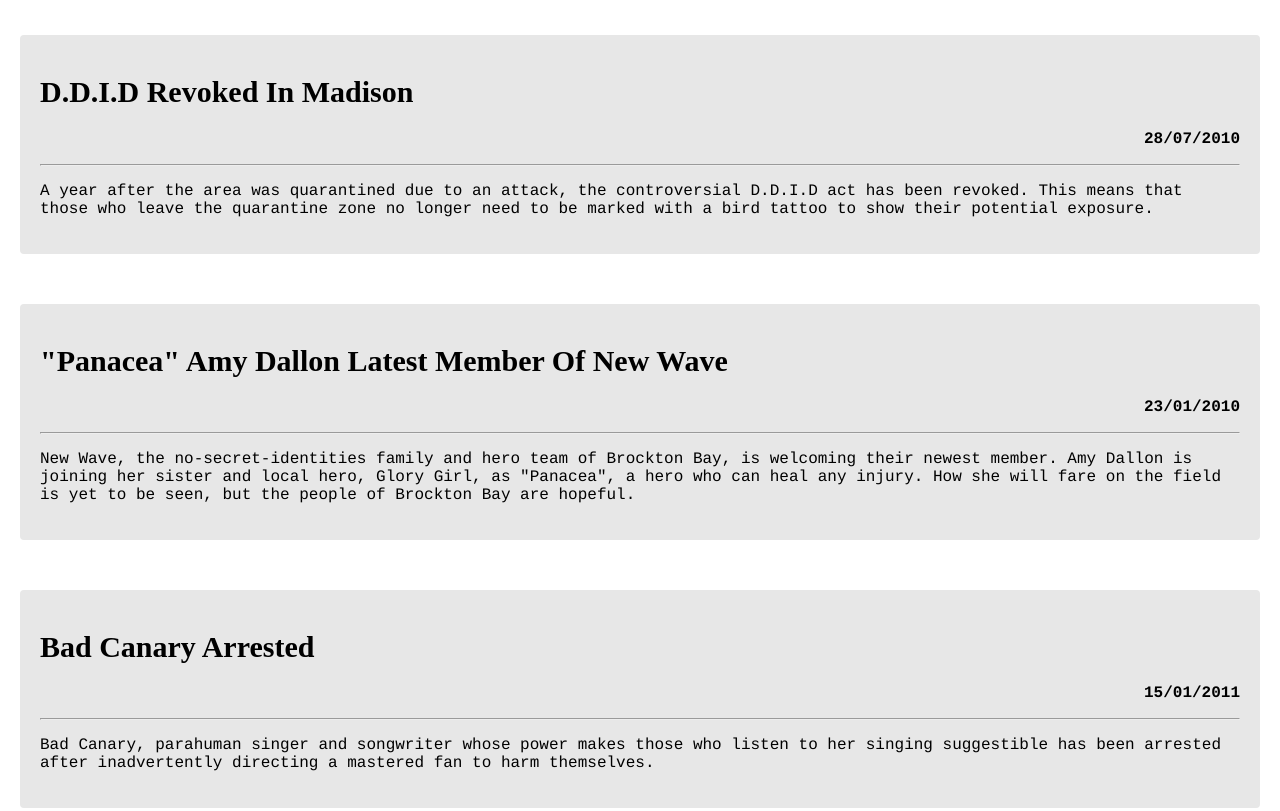
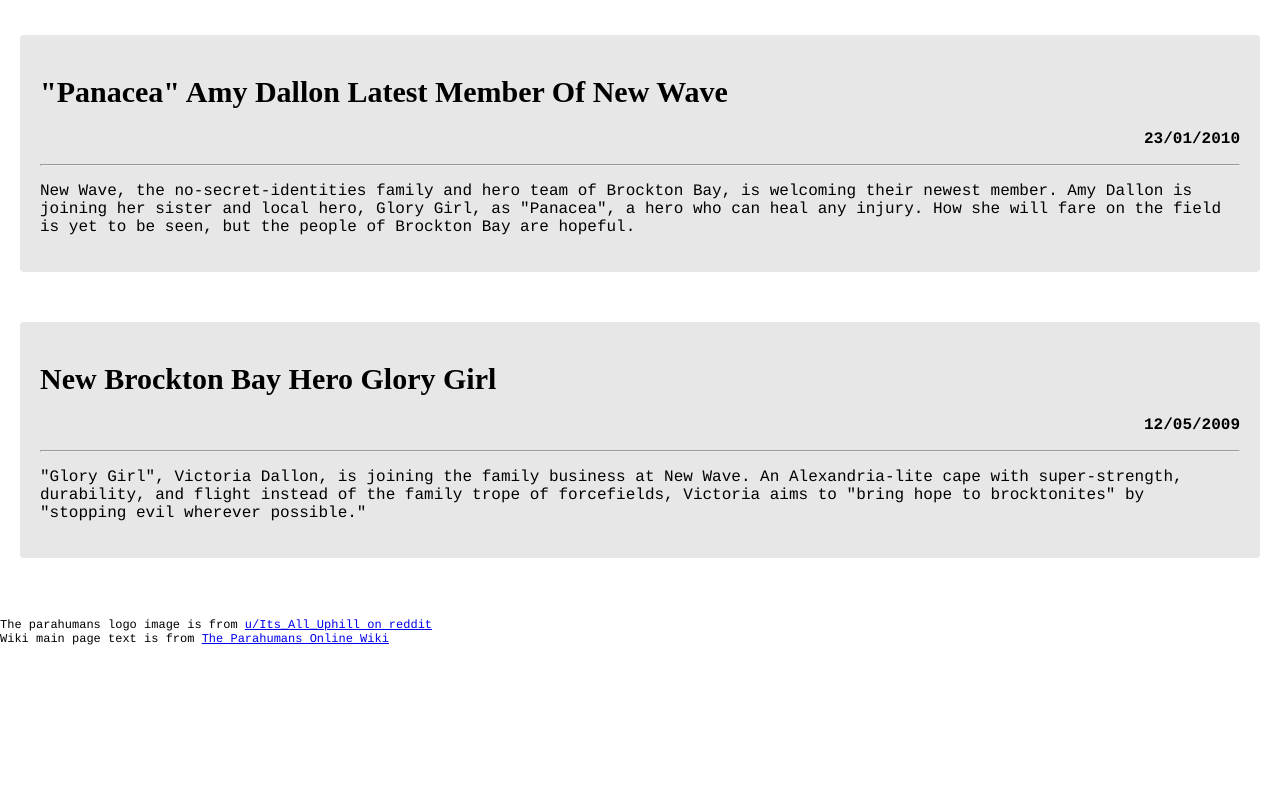
Before and after one commit to AmberDragon6666/PHO, a plain HTML site: page index.html in a window 1280 px wide. Shown: the part 860-1671 px from the top of the page. After the commit the page ends 1518 px from the top, so only its background shows below. Drawn offline with Linux system fonts and the light colour scheme.

Commit message:
Update index.html

```diff
--- a/index.html
+++ b/index.html
@@ -67,19 +67,6 @@
     <div class="news_feed_item">
       <div class="news_feed_item_header">
         <span class="news_feed_item_title">
-          <h1>D.D.I.D Revoked In Madison</h1>
-        </span>
-        <span class="news_feed_item_date">
-          <p><b>28/07/2010</b></p>
-        </span>
-      </div>
-      <hr>
-      <p>A year after the area was quarantined due to an attack, the controversial D.D.I.D act has been revoked. This means that those who leave the quarantine zone no longer need to be marked with a bird tattoo to show their potential exposure.</p>
-    </div>
-
-    <div class="news_feed_item">
-      <div class="news_feed_item_header">
-        <span class="news_feed_item_title">
           <h1>"Panacea" Amy Dallon Latest Member Of New Wave</h1>
         </span>
         <span class="news_feed_item_date">
@@ -88,19 +75,6 @@
       </div>
       <hr>
       <p>New Wave, the no-secret-identities family and hero team of Brockton Bay, is welcoming their newest member. Amy Dallon is joining her sister and local hero, Glory Girl, as "Panacea", a hero who can heal any injury. How she will fare on the field is yet to be seen, but the people of Brockton Bay are hopeful.</p>
-    </div>
-
-    <div class="news_feed_item">
-      <div class="news_feed_item_header">
-        <span class="news_feed_item_title">
-          <h1>Bad Canary Arrested</h1>
-        </span>
-        <span class="news_feed_item_date">
-          <p><b>15/01/2011</b></p>
-        </span>
-      </div>
-      <hr>
-      <p>Bad Canary, parahuman singer and songwriter whose power makes those who listen to her singing suggestible has been arrested after inadvertently directing a mastered fan to harm themselves.</p>
     </div>
 
     <div class="news_feed_item">
```
